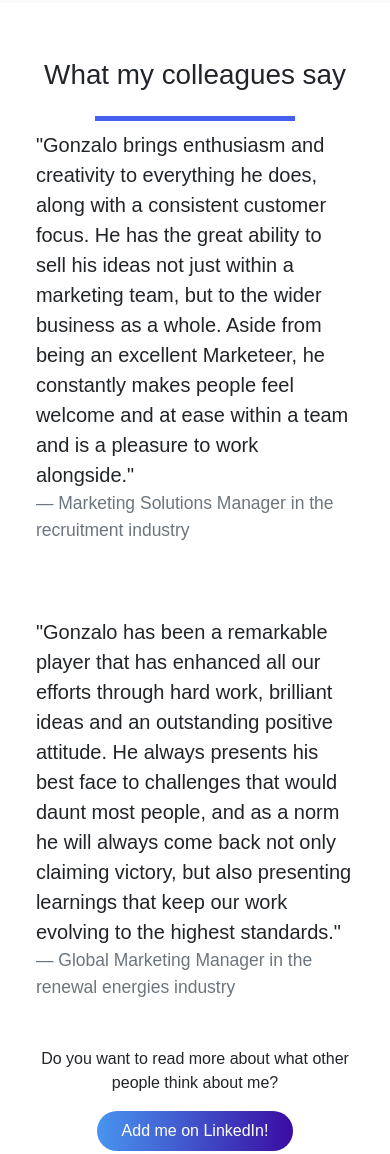
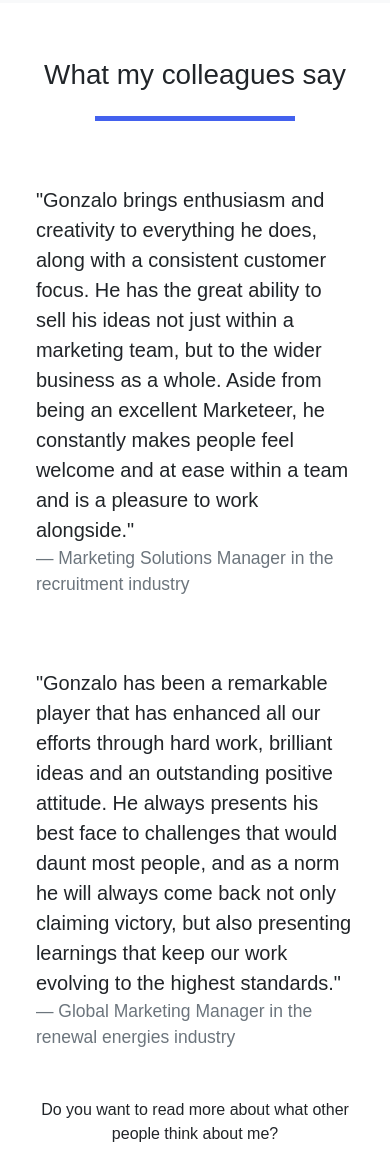
Before and after one commit to gonzaloacha/gonzaloacha.github.io, a plain HTML site: page index.html in a window 390 px wide. Shown: the part 5780-6934 px from the top of the page. Drawn offline with nearby package versions, Linux system fonts and the light colour scheme; some packages are replaced by stand-ins of ours; a script that the page names is missing; a web font is replaced by a local one.

Commit message:
Update mobile-style.css

```diff
--- a/assets/css/mobile-style.css
+++ b/assets/css/mobile-style.css
@@ -90,6 +90,9 @@
         padding: 0 1vmin 0 1vmin;
     }
     #testimonials .quote-two {
-        padding-top: 15vmin;
+        padding-top: 14vmin;
+    }
+    #testimonials .quote-one {
+        padding-top: 14vmin;
     }
 }
```
